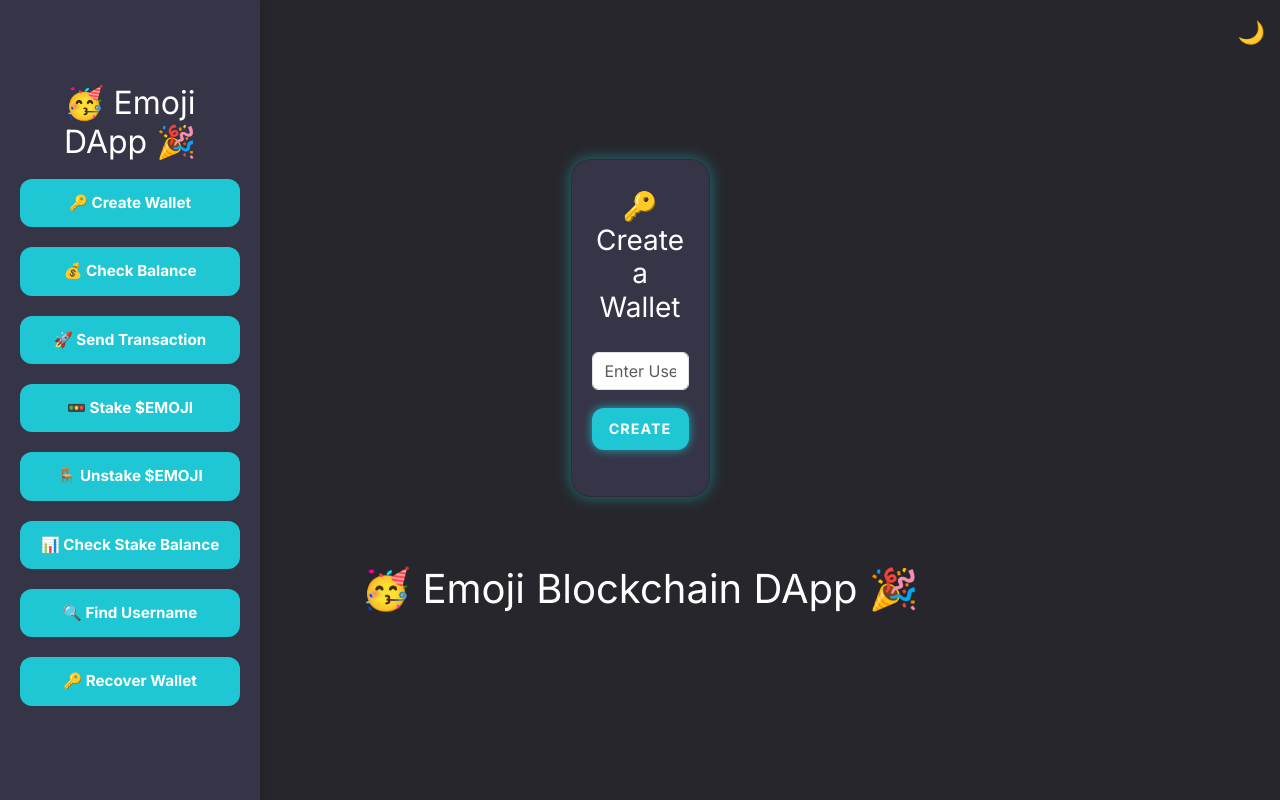
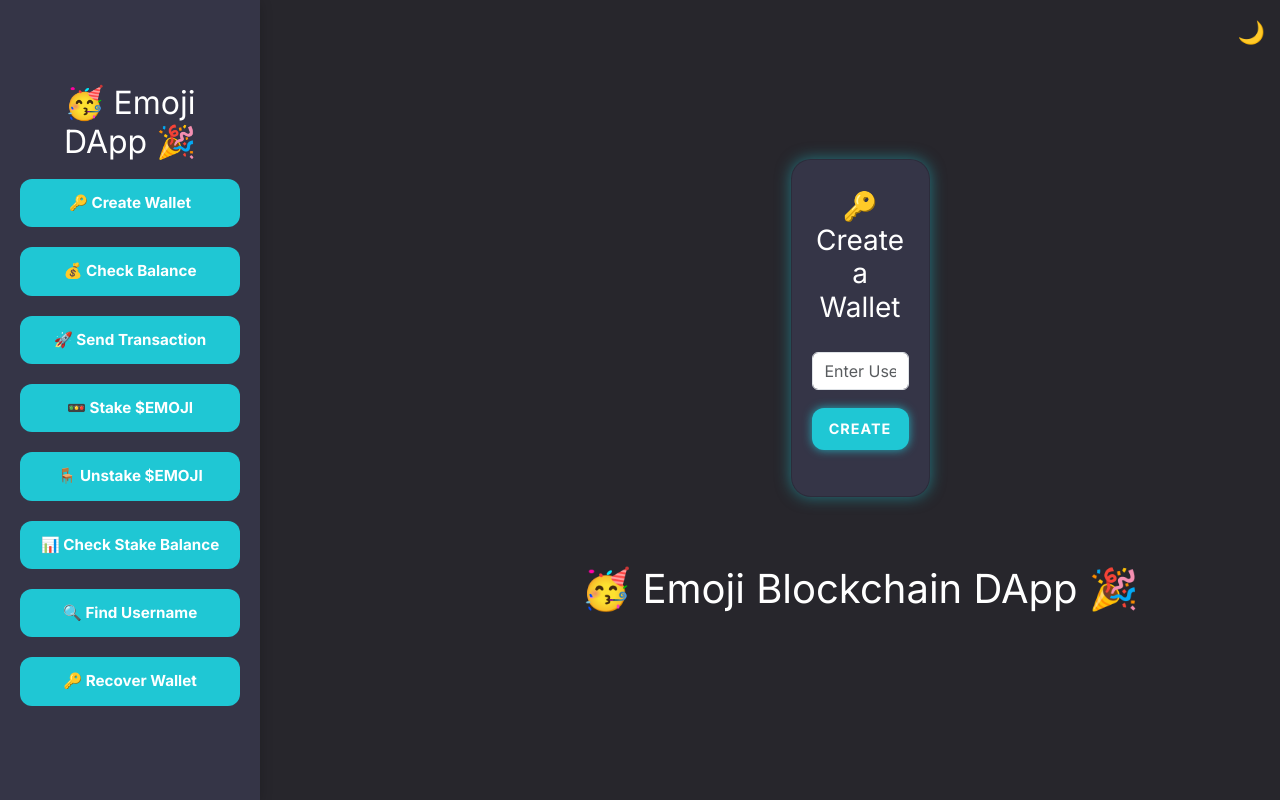
Before and after one commit to EmojiBlockchain/EmojiBlockchain, a Flask app: page / in a window 1280 px wide. Run offline with Flask 3, Linux system fonts and the light colour scheme; the page is wider than the window, and the part outside it is not shown.

Commit message:
Update index.html

```diff
--- a/templates/index.html
+++ b/templates/index.html
@@ -25,7 +27,7 @@
     body {
       background: var(--bg-dark);
       color: var(--text-dark);
-      font-family: 'Inter', sans-serif;
+      font-family: 'Inter', sans-serif, system-ui;
       text-align: center;
       overflow-x: hidden;
       transition: background 0.5s, color 0.5s;
@@ -71,6 +73,12 @@
       min-height: 100vh;
       margin-left: auto;
       margin-right: auto;
+    }
+
+    @media (min-width: 768px) {
+      .content {
+        margin-left: 260px;
+      }
     }
 
     .card {
@@ -261,12 +273,16 @@
     function showFeature(featureId) {
       document.querySelectorAll('.card').forEach(card => card.style.display = 'none');
       document.getElementById(featureId).style.display = 'block';
+
+      // Collapse mobile menu after selection
+      const menu = document.getElementById('mobileMenu');
+      const bsCollapse = bootstrap.Collapse.getInstance(menu);
+      if (bsCollapse) bsCollapse.hide();
     }
 
     function toggleTheme() {
       document.body.classList.toggle('light-mode');
-      const themeIcon = document.getElementById('themeIcon');
-      themeIcon.innerHTML = document.body.classList.contains('light-mode') ? '🌞' : '🌙';
+      document.getElementById('themeIcon').innerHTML = document.body.classList.contains('light-mode') ? '🌞' : '🌙';
     }
   </script>
   <script src="static/script.js"></script>
```
Also changed, not shown: other parts of templates/index.html (+7 -1 lines). Lines whose indentation alone changed are shown as unchanged.
